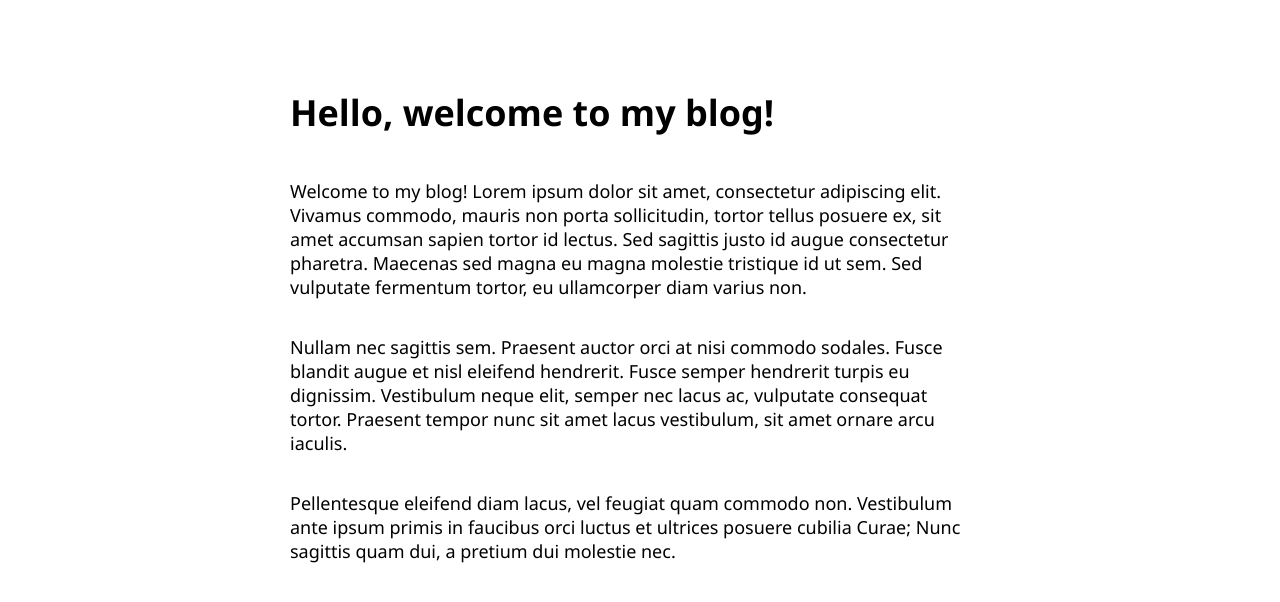
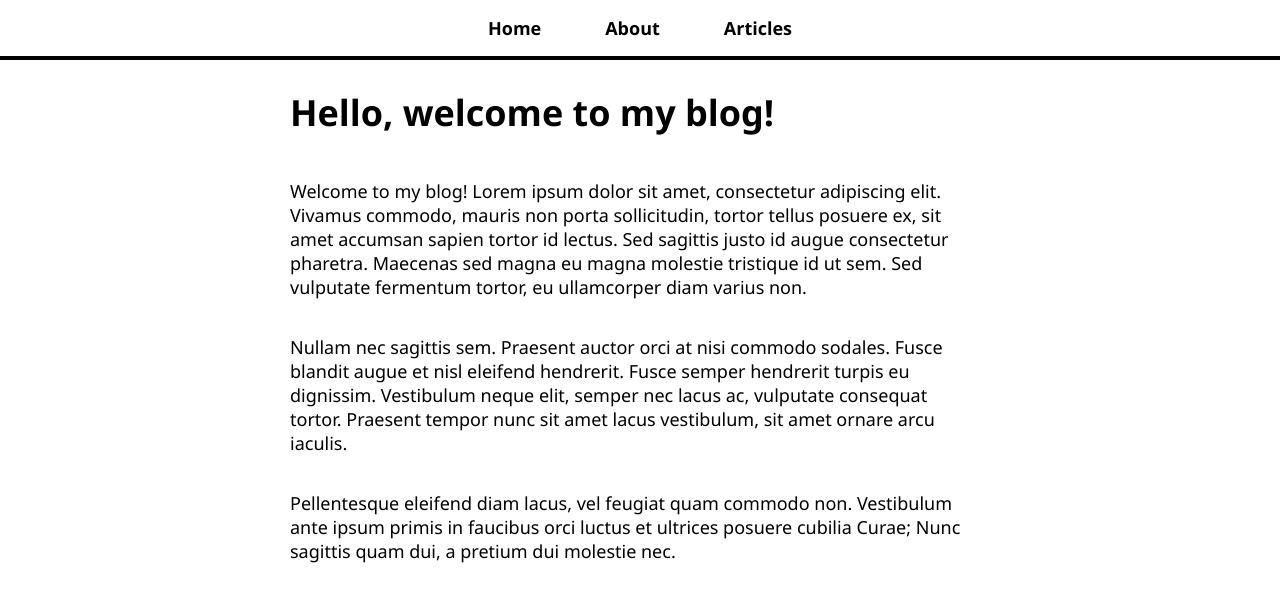
Before and after one commit to Shailendra9k/blog-fullstack, a React (Create React App) app: page / in a window 1280 px wide. Shown: the top 602 px of the page. Built offline with nearby package versions, Linux system fonts and the light colour scheme.

Commit message:
navbar link added

```diff
--- a/src/App.js
+++ b/src/App.js
@@ -1,5 +1,6 @@
 import React from "react";
 import "./App.css";
+import NavBar from "./NavBar";
 
 import { BrowserRouter as Router, Route } from "react-router-dom";
 import HomePage from "./pages/HomePage";
@@ -11,11 +12,12 @@ function App() {
   return (
     <Router>
       <div className="App">
+        <NavBar />
         <div id="page-body">
           <Route path="/" component={HomePage} exact />
-          <Route path="/about" component={AboutPage} exact />
-          <Route path="/articles-list" component={ArticlesList} exact />
-          <Route path="/article" component={ArticlePage} exact />
+          <Route path="/about" component={AboutPage} />
+          <Route path="/articles-list" component={ArticlesList} />
+          <Route path="/article" component={ArticlePage} />
         </div>
       </div>
     </Router>
--- /dev/null
+++ b/src/NavBar.js
@@ -0,0 +1,19 @@
+import React from "react";
+import { Link } from "react-router-dom";
+
+const NavBar = () => (
+  <nav>
+    <ul>
+      <li>
+        <Link to="/">Home</Link>
+      </li>
+      <li>
+        <Link to="/about">About</Link>
+      </li>
+      <li>
+        <Link to="/articles-list">Articles</Link>
+      </li>
+    </ul>
+  </nav>
+);
+export default NavBar;
```
